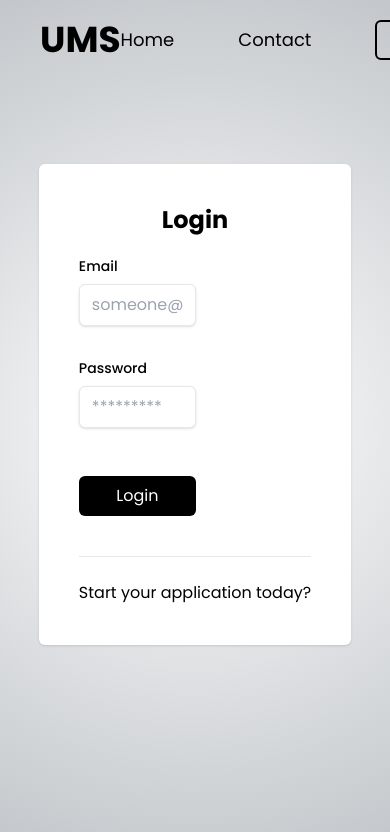
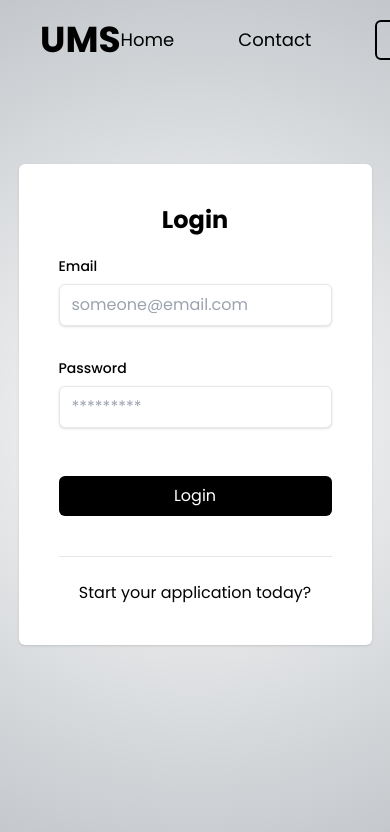
Before and after one commit to styled-man/university-management-system, a Next.js app in the folder next-app/: page /login in a window 390 px wide. Shown: the top 832 px of the page. Built offline with nearby package versions, Linux system fonts and the light colour scheme.

Commit message:
better responsiveness and loading spinner

```diff
--- a/next-app/src/app/login/page.tsx
+++ b/next-app/src/app/login/page.tsx
@@ -45,7 +45,10 @@ export default function Login() {
                 <div className="bg-white mt-[10vh] p-10 shadow rounded-md">
                     <h1 className="text-center font-bold text-2xl mb-5">Login</h1>
 
-                    <form className="flex items-center justify-center flex-col gap-8 w-[30vw]" onSubmit={handleSubmit}>
+                    <form
+                        className="flex items-center justify-center flex-col gap-8 w-[70vw] max-w-sm"
+                        onSubmit={handleSubmit}
+                    >
                         <Input label="Email" placeholder="someone@email.com" onChange={e => setEmail(e.target.value)} />
                         <Input
                             label="Password"
@@ -62,7 +65,9 @@ export default function Login() {
                     <hr className="my-6" />
 
                     <div className="text-center w-full">
-                        <Link href="/apply">Start your application today?</Link>
+                        <Link href="/apply" onClick={() => setLoading(true)}>
+                            Start your application today?
+                        </Link>
                     </div>
                 </div>
             </main>
```
